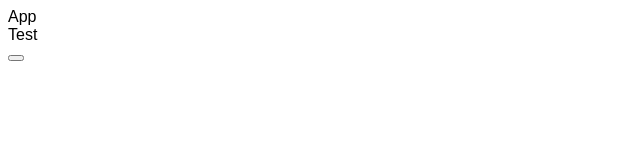
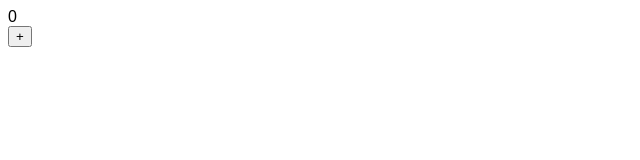
Before and after one commit to alekspot/react-all, a React app: page / in a window 1280 px wide. Shown: the top 160 px of the page, without its empty margins (0-640 px from the left). Built offline with nearby package versions, Linux system fonts and the light colour scheme.

Commit message:
mobX example

```diff
--- a/package.json
+++ b/package.json
@@ -11,6 +11,12 @@
   "author": "",
   "license": "ISC",
   "dependencies": {
+    "@types/mobx-devtools-mst": "^0.9.7",
+    "mobx": "^5.15.7",
+    "mobx-devtools-mst": "^0.9.22",
+    "mobx-react": "^6.3.0",
+    "mobx-react-devtools": "^6.1.1",
+    "mobx-state-tree": "^3.17.2",
     "react": "^16.13.1",
     "react-dom": "^16.13.1"
   },
--- /dev/null
+++ b/src/api.ts
@@ -0,0 +1,7 @@
+import {Todo} from '../src/types/Todo';
+
+export const fetchTodos = ():Promise<Todo[]> => {
+    return fetch('https://jsonplaceholder.typicode.com/todos').then(response => response.json());
+
+
+};
--- a/src/components/App.tsx
+++ b/src/components/App.tsx
@@ -1,18 +1,41 @@
 import * as React from 'react';
-import {toStr} from '@utils/utils';
-import {Test} from './Test/Test';
+import {observer} from 'mobx-react';
+import {useTodoStore} from '../store/StoreContext';
+
+export const App: React.FC = observer(() => {
+    const {add, getCount, loadTodos, getTodos} = useTodoStore();
+
+    const [arr, setArr] = React.useState([]);
 
 
-export const App: React.FC = () => {
-    const [count, setCount] = React.useState(0);
-    if (count) {
-        return null;
-    }
+    React.useEffect(() => {
+        // add();
+        //loadTodos();
+        //setArr([1, 2, 3]);
+    }, []);
 
     return (
-        <div>App
-            <Test />
-            <button onClick={() => {setCount(count + 1);}}></button>
+
+        <div>
+            <div>
+                {console.log('render')}
+                {getCount}
+            </div>
+            <div>
+                {/* {
+                    getTodos.map(t => {
+                        debugger
+                        return <p key={t.id}>{t.title}</p>;
+                    })
+                } */}
+                {arr.map(n => {
+                    console.log('render!!!');
+                    debugger;
+                    return <h1 key={n}>{n.id}</h1>;
+                })}
+            </div>
+
+            <button onClick={() => {add();}}>+</button>
         </div>
     );
-};
+});
--- a/src/components/Test/Test.tsx
+++ /dev/null
@@ -1,8 +0,0 @@
-import * as React from 'react';
-
-export const Test: React.FC = () => {
-
-    return (
-        <div>Test</div>
-    );
-};
--- a/src/index.tsx
+++ b/src/index.tsx
@@ -2,10 +2,15 @@ import * as React from 'react';
 import * as ReactDOM from 'react-dom';
 import {App} from '@components/App';
 import './scss/index.scss';
-
+import {StoreProvider} from './store/StoreContext';
 
 function render() {
-    ReactDOM.render(<App/>, document.getElementById('app'));
+    ReactDOM.render(
+        <StoreProvider>
+            <App/>
+        </StoreProvider>,
+
+        document.getElementById('app'));
 }
 
 
--- /dev/null
+++ b/src/store/StoreContext.tsx
@@ -0,0 +1,18 @@
+import * as React from 'react';
+import {TodoStore} from './TodoStore';
+
+const stores = {
+    todoStore: new TodoStore
+};
+
+const Context = React.createContext(stores);
+
+export const StoreProvider: React.FC = ({children}) => {
+
+    return <Context.Provider value={stores}>{children}</Context.Provider>;
+};
+
+const useStore: () => typeof stores = () => React.useContext(Context);
+
+
+export const useTodoStore = (): TodoStore => useStore().todoStore;
--- /dev/null
+++ b/src/store/TodoStore.ts
@@ -0,0 +1,29 @@
+import {observable, computed, action} from 'mobx';
+import {fetchTodos} from '../api';
+import {Todo} from '../types/Todo';
+
+
+export class TodoStore {
+    @observable todos: Todo[] = [];
+    @observable count = 0;
+
+    @action loadTodos = (): void=> {
+        fetchTodos().then(todos => {
+
+            this.todos = todos;
+        }
+        );
+    }
+
+    @action add = (): void=> {
+        this.count = this.count + 1;
+    }
+
+    @computed get getTodos(): Todo[] {
+        return this.todos;
+    }
+
+    @computed get getCount(): number {
+        return this.count;
+    }
+}
--- a/src/types/Test.ts
+++ /dev/null
@@ -1 +0,0 @@
-export type MyType = number | string;
--- /dev/null
+++ b/src/types/Todo.ts
@@ -0,0 +1,6 @@
+export type Todo = {
+    userId: number,
+    id: number,
+    title: string,
+    completed: boolean
+}
```
Also changed, not shown: .eslintrc.js, 1 other file (tests, documents, lock files or other folders).
